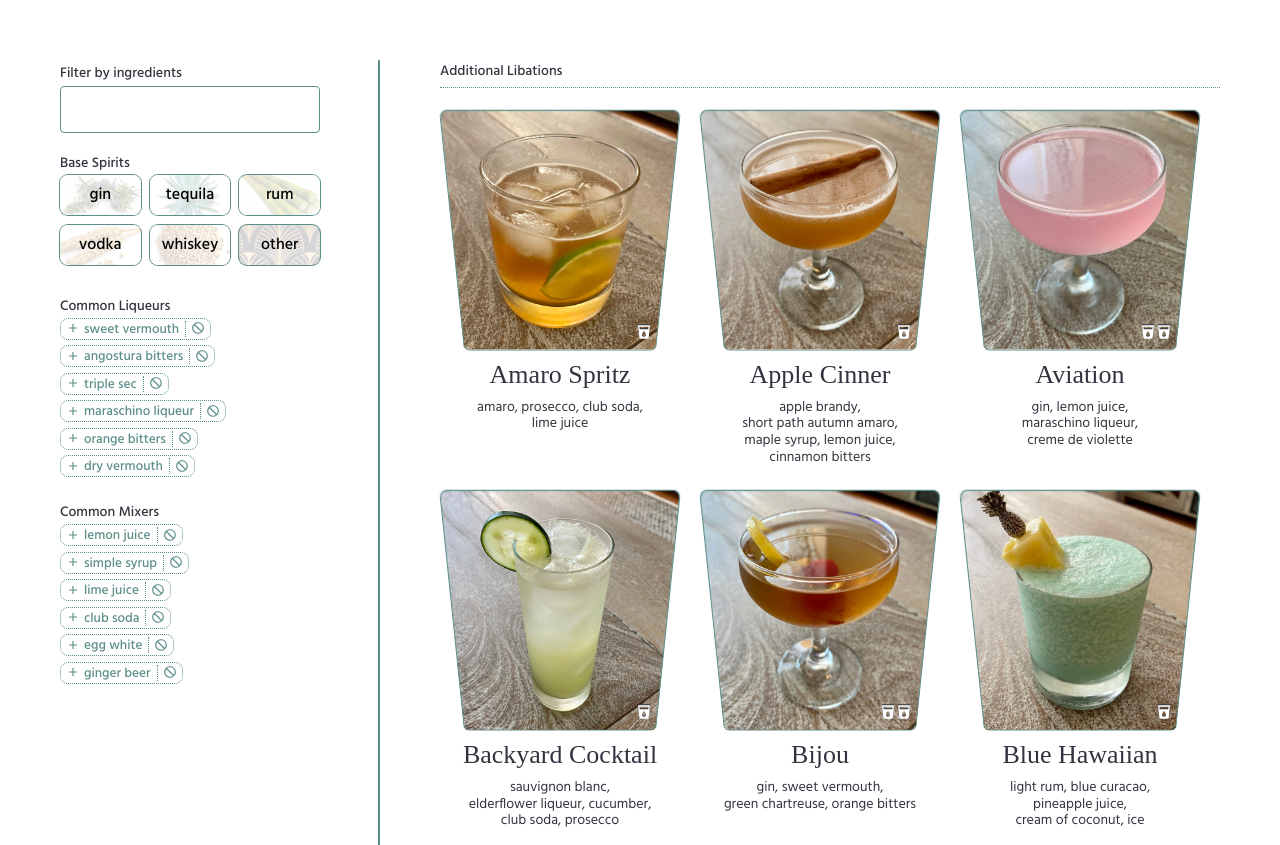
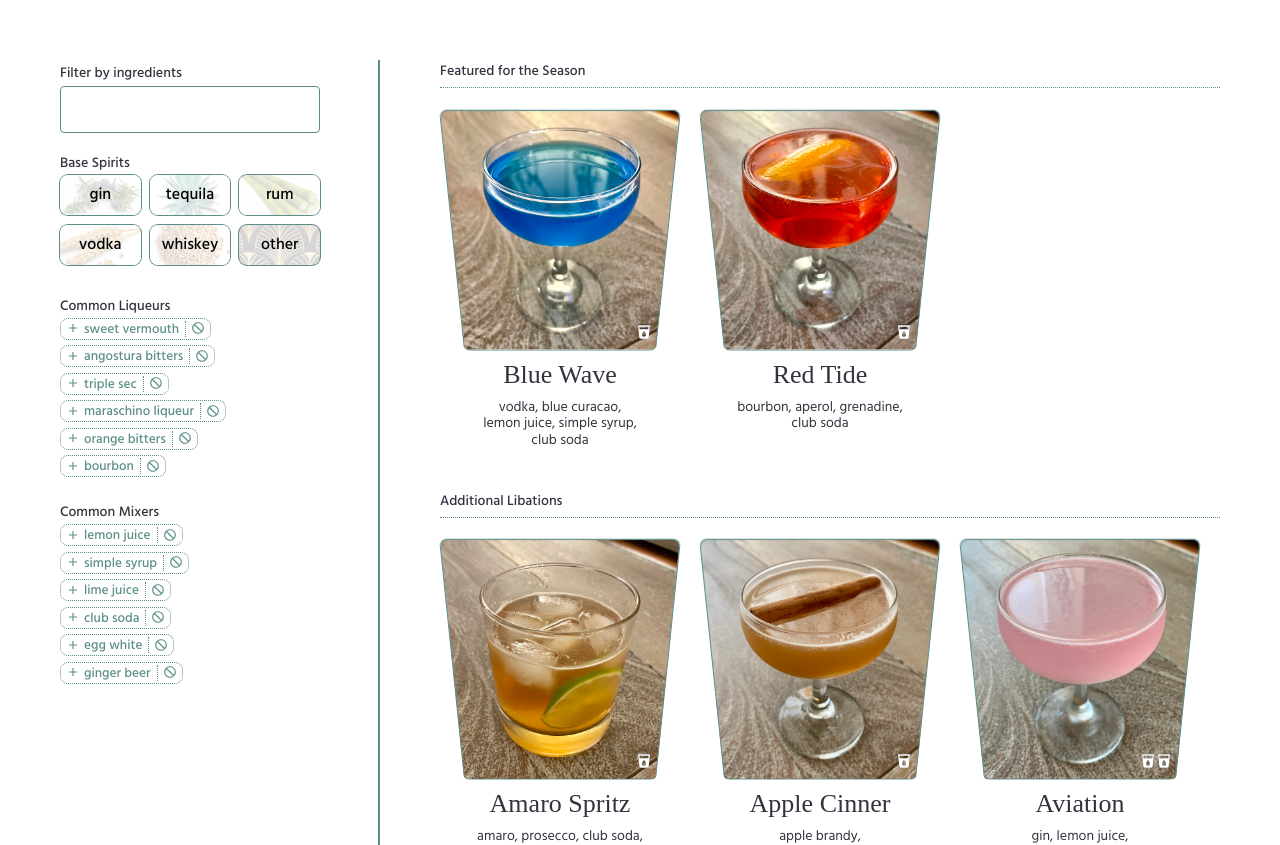
Before and after one commit to ericdouglaspratt/cocktails, a React (Create React App) app: page / in a window 1280 px wide. Shown: the top 845 px of the page. Built offline with nearby package versions, Linux system fonts and the light colour scheme; a web font is replaced by a local one.

Commit message:
added election cocktails and pepino martini

```diff
--- a/src/constants.js
+++ b/src/constants.js
@@ -28,6 +28,7 @@ export const RECIPE_GROUP_TYPES = {
 
 export const SEASONS = {
   AUTUMN: 'autumn',
+  ELECTION: 'election',
   SPRING: 'spring',
   SUMMER: 'summer',
   WINTER: 'winter'
--- a/src/data/recipes.js
+++ b/src/data/recipes.js
@@ -2036,6 +2036,103 @@ export default [
         amount: 1,
         tag: 'blanc vermouth',
         unit: 'oz'
+      }
+    ]
+  },
+  {
+    name: 'Red Tide',
+    image: 'images/red-tide.jpg',
+    instructions: 'Stir with ice and strain into a chilled coupe glass. Garnish with orange peel.',
+    season: SEASONS.ELECTION,
+    ingredients: [
+      {
+        amount: 1.5,
+        tag: 'bourbon',
+        unit: 'oz'
+      },
+      {
+        amount: 1,
+        tag: 'aperol',
+        unit: 'oz'
+      },
+      {
+        amount: 0.5,
+        tag: 'grenadine',
+        unit: 'oz'
+      },
+      {
+        amount: 2,
+        tag: 'club soda',
+        unit: 'oz'
+      }
+    ]
+  },
+  {
+    name: 'Blue Wave',
+    image: 'images/blue-wave.jpg',
+    instructions: 'Stir with ice and strain into a chilled coupe glass. No garnish.',
+    season: SEASONS.ELECTION,
+    ingredients: [
+      {
+        amount: 1,
+        tag: 'vodka',
+        unit: 'oz'
+      },
+      {
+        amount: 1,
+        tag: 'blue curacao',
+        unit: 'oz'
+      },
+      {
+        amount: 0.5,
+        tag: 'lemon juice',
+        unit: 'oz'
+      },
+      {
+        amount: 0.5,
+        tag: 'simple syrup',
+        unit: 'oz'
+      },
+      {
+        amount: 1,
+        tag: 'club soda',
+        unit: 'oz'
+      }
+    ]
+  },
+  {
+    name: 'Pepino Martini',
+    instructions: 'Muddle cucumber slices with simple syrup in a shaker. Combine ingredients, shake with ice and strain into a chilled martini glass. Garnish with a cucumber wheel.',
+    ingredients: [
+      {
+        amount: 1.5,
+        tag: 'gin',
+        unit: 'oz'
+      },
+      {
+        amount: 0.75,
+        tag: 'domaine de canton',
+        unit: 'oz'
+      },
+      {
+        amount: 0.75,
+        tag: 'elderflower liqueur',
+        unit: 'oz'
+      },
+      {
+        amount: 0.5,
+        tag: 'simple syrup',
+        unit: 'oz'
+      },
+      {
+        amount: 0.75,
+        tag: 'lime juice',
+        unit: 'oz'
+      },
+      {
+        amount: 3,
+        tag: 'cucumber',
+        unit: 'slice'
       }
     ]
   }
--- a/src/helpers.js
+++ b/src/helpers.js
@@ -77,8 +77,8 @@ export const determineAvailableIngredientsByFrequency = recipeTagMap =>
   });
 
 export const determineCurrentSeason = () => {
-  return null;
-  //return SEASONS.AUTUMN;
+  //return null;
+  return SEASONS.ELECTION;
 };
 
 export const determineNonalcoholicByFrequency = availableIngredientsByFrequency => {
```
Also changed, not shown: public/images/blue-wave.jpg (added), public/images/red-tide.jpg (added).
